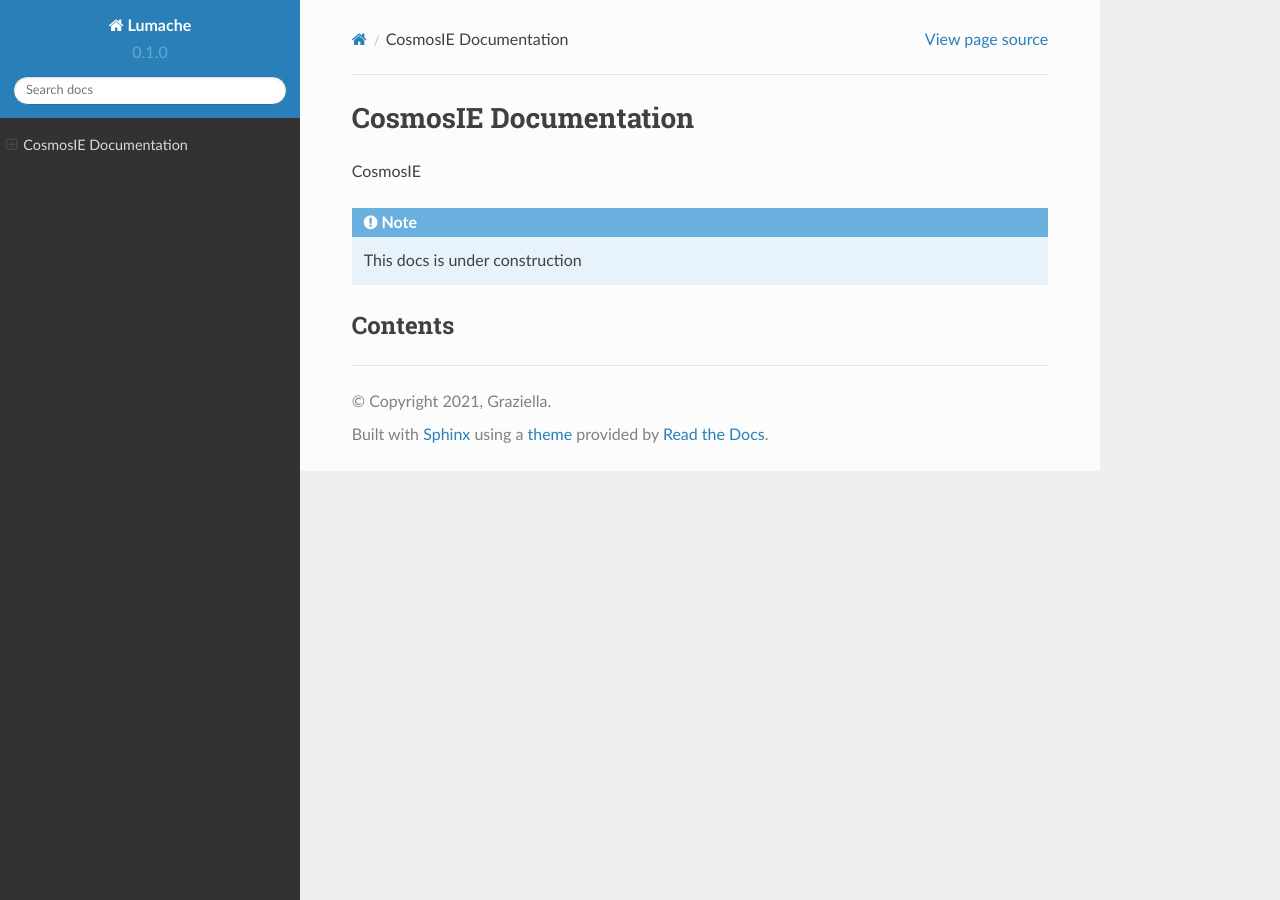
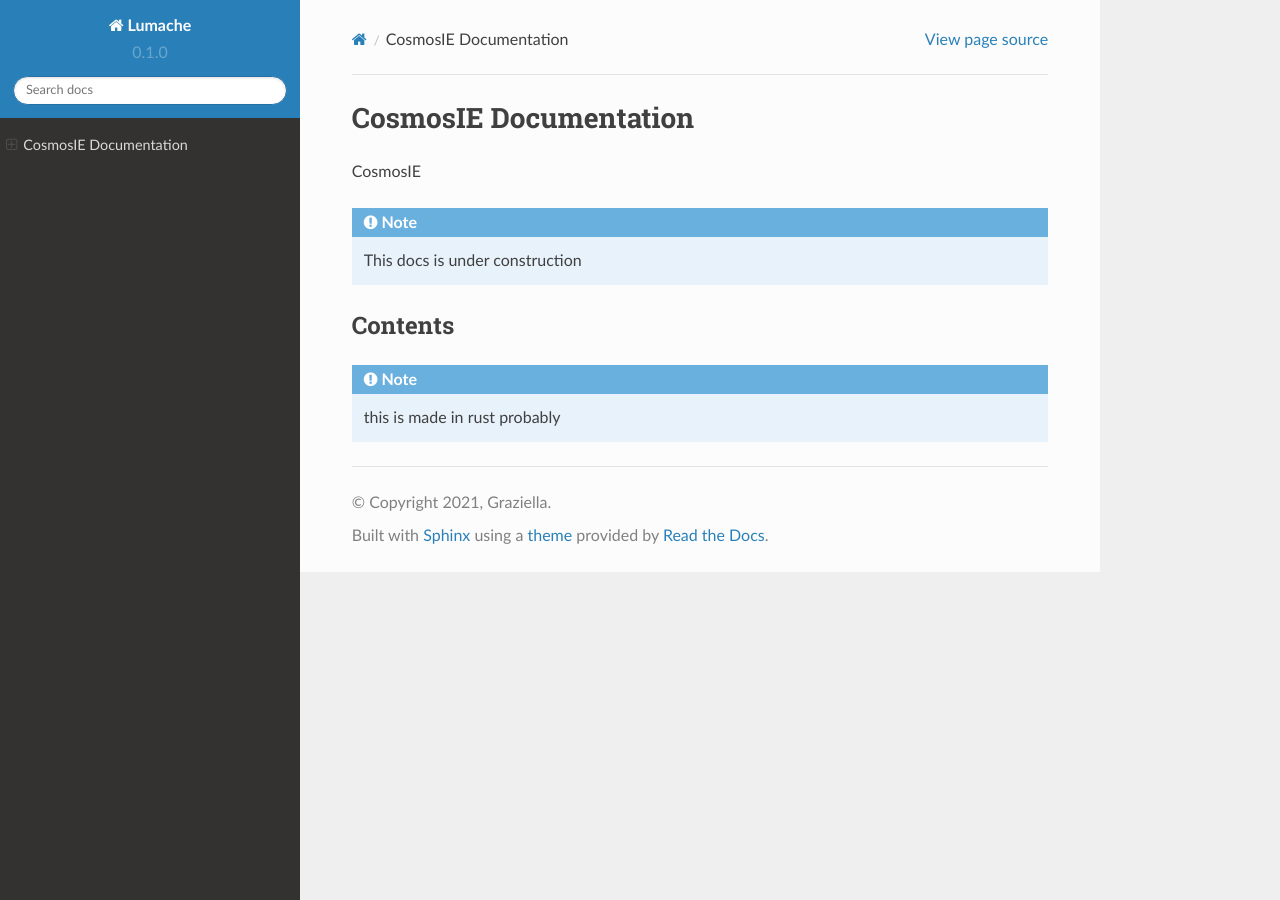
Before and after one commit to ToxicedIsOnTheLand/DocsCosmosIE, a Sphinx documentation site: the page built from docs/source/index.rst, in a window 1280 px wide. Built offline with Sphinx 7.4.7 and the Read the Docs theme 2.0.0, drawn with Linux system fonts in a browser that asks for light colours.

Commit message:
Update index.rst

```diff
--- a/docs/source/index.rst
+++ b/docs/source/index.rst
@@ -11,3 +11,4 @@ Contents
 --------
 
 .. toctree::
+.. note:: this is made in rust probably
```
